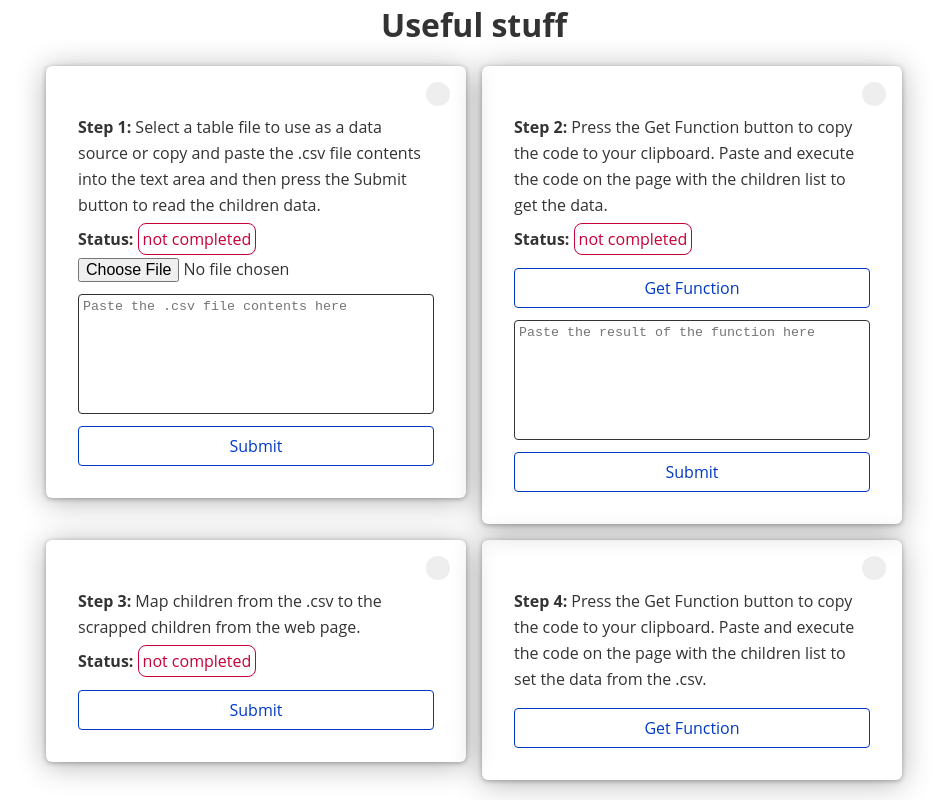
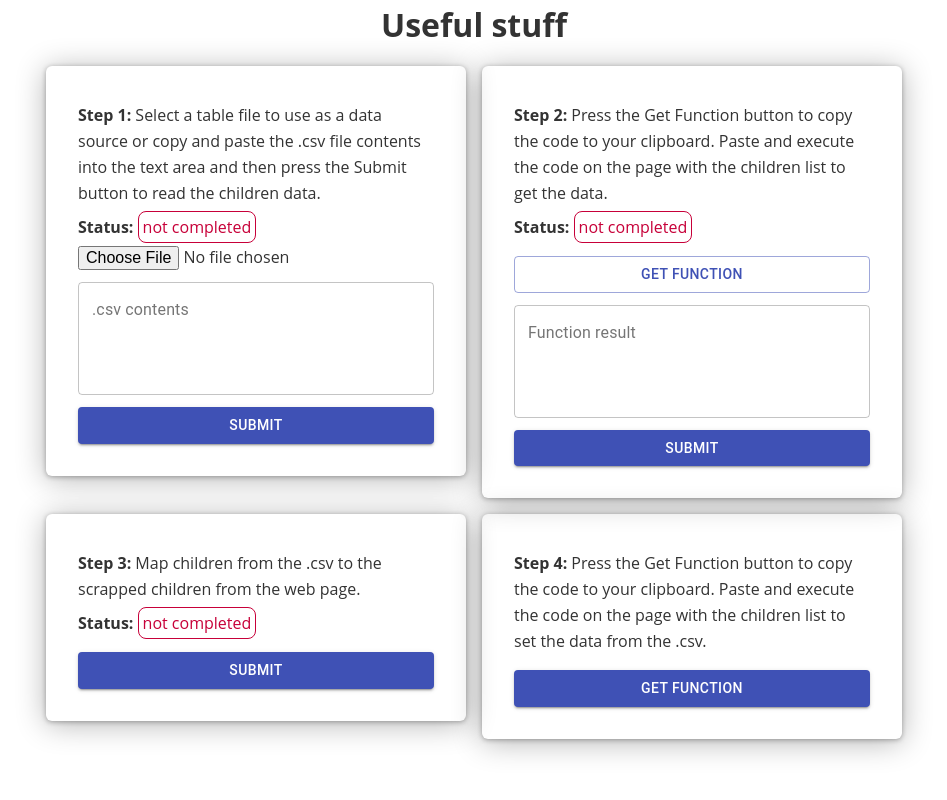
Before and after one commit to cheeseshadow/kindergarten_helper, a React (Create React App) app: page / in a window 1280 px wide. Shown: the whole page, without its empty margins (166-1113 px from the left). Built offline with nearby package versions, Linux system fonts and the light colour scheme.

Commit message:
add material-ui; replace buttons

```diff
--- a/package.json
+++ b/package.json
@@ -4,6 +4,7 @@
   "homepage": "https://cheeseshadow.github.io/kindergarten_helper",
   "private": true,
   "dependencies": {
+    "@material-ui/core": "^4.11.2",
     "@testing-library/jest-dom": "^5.11.8",
     "@testing-library/react": "^11.2.2",
     "@testing-library/user-event": "^12.6.0",
--- a/src/App.styles.ts
+++ b/src/App.styles.ts
@@ -1,17 +1,4 @@
 import styled from "styled-components";
-
-export const Button = styled.button`
-  border-radius: 4px;
-  border: solid 1px #0039C7;
-  color: #0039C7;
-  background: white;
-  margin-top: 12px;
-  height: 40px;
-
-  &:hover {
-    background: #ccdaff;
-  }
-`
 
 export const Wrapper = styled.div`
   margin: 4px 0;
--- a/src/common/AreaInput.tsx
+++ /dev/null
@@ -1,26 +0,0 @@
-import React, {ChangeEvent} from 'react'
-import styled from "styled-components";
-
-interface Props {
-    value: string,
-    placeholder: string,
-    onChange: (e: ChangeEvent<HTMLTextAreaElement>) => void,
-}
-
-const TextArea = styled.textarea`
-  resize: none;
-  width: 100%;
-  border: solid #333 1px;
-  border-radius: 4px;
-  padding: 4px;
-  height: 120px;
-  margin-top: 12px;
-`
-
-const AreaInput = ({value, placeholder, onChange}: Props) => {
-    return (
-        <TextArea placeholder={placeholder} value={value} onChange={onChange}/>
-    )
-}
-
-export default AreaInput
--- /dev/null
+++ b/src/common/Button.tsx
@@ -0,0 +1,26 @@
+import React from "react";
+import {Button as MUIButton} from "@material-ui/core";
+import {withStyles} from '@material-ui/core/styles';
+
+interface Props {
+    importance: 'primary' | 'secondary',
+    type?: 'button' | 'reset' | 'submit',
+    onClick: (event: React.MouseEvent<HTMLButtonElement, MouseEvent>) => void
+    children?: any
+}
+
+const CustomButton = withStyles({
+    root: {
+        'margin-top': '12px'
+    }
+})(MUIButton)
+
+const Button = ({importance, children, ...other}: Props) => {
+    const variant = importance === 'primary' ? 'contained' : importance === 'secondary' ? 'outlined' : 'text'
+
+    return (
+        <CustomButton variant={variant} color='primary' {...other}>{children}</CustomButton>
+    )
+}
+
+export default Button
--- /dev/null
+++ b/src/common/TextField.tsx
@@ -0,0 +1,28 @@
+import React, {ChangeEvent} from "react";
+import {TextField as MUITextField} from "@material-ui/core";
+import {withStyles} from "@material-ui/core/styles";
+
+interface Props {
+    label: string,
+    value: string,
+    onChange: (event: ChangeEvent<HTMLTextAreaElement>) => void
+}
+
+export const CustomTextField = withStyles({
+    root: {
+        'margin-top': '12px'
+    }
+})(MUITextField)
+
+const TextField = ({label, value, onChange}: Props) => {
+    return (
+        <CustomTextField label={label}
+                         multiline
+                         rows={4}
+                         variant='outlined'
+                         value={value}
+                         onChange={onChange}/>
+    )
+}
+
+export default TextField
--- a/src/components/Card.tsx
+++ b/src/components/Card.tsx
@@ -19,10 +19,10 @@ const Block = styled.div`
   margin: 8px;
   box-shadow: 0 1px 5px rgba(0, 0, 0, .3), 0 3px 30px rgba(0, 0, 0, .3);
   border-radius: 6px;
-  padding: 44px 32px 32px 32px;
+  padding: 32px;
 `
 
-const ConfigButton = styled.button<{ enabled: boolean }>`
+/*const ConfigButton = styled.button<{ enabled: boolean }>`
   position: absolute;
   width: 24px;
   height: 24px;
@@ -32,12 +32,12 @@ const ConfigButton = styled.button<{ enabled: boolean }>`
   top: 16px;
   cursor: ${({enabled}) => enabled ? 'pointer' : 'default'};
   background: ${({enabled}) => enabled ? '#FFC300' : '#eee'}
-`
+`*/
 
 const Card = ({title, text, completed, onConfig, children}: Props) => {
     return (
         <Block>
-            <ConfigButton enabled={!!onConfig} onClick={onConfig}/>
+            {/*<ConfigButton enabled={!!onConfig} onClick={onConfig}/>*/}
 
             <Wrapper><Title>{title}:</Title> {text}</Wrapper>
             {
--- a/src/main/FirstStep.tsx
+++ b/src/main/FirstStep.tsx
@@ -1,9 +1,9 @@
 import React, {ChangeEvent, useRef, useState} from "react";
 import {firstStepText} from "../App.text";
-import AreaInput from "../common/AreaInput";
 import Card from "../components/Card";
 import {structureTableData} from "../service/processing";
-import {Button} from "../App.styles";
+import TextField from "../common/TextField";
+import Button from "../common/Button";
 import {readFile} from "../service/utils";
 import {read as readXLSX, utils as XLSXUtils} from 'xlsx'
 
@@ -46,9 +46,10 @@ const FirstStep = ({tableData, setTableData}: Props) => {
                 !tableData &&
                 <React.Fragment>
                     <input type='file' ref={fileInput}/>
-                    <AreaInput value={rawCsv} placeholder={'Paste the .csv file contents here'}
+                    <TextField label='.csv contents'
+                               value={rawCsv}
                                onChange={onRawCsvSet}/>
-                    <Button type="submit" onClick={onSubmit}>Submit</Button>
+                    <Button importance='primary' type='submit' onClick={onSubmit}>Submit</Button>
                 </React.Fragment>
             }
         </Card>
--- a/src/main/FourthStep.tsx
+++ b/src/main/FourthStep.tsx
@@ -1,9 +1,9 @@
 import React from "react";
 import {fourthStepText} from "../App.text";
 import Card from "../components/Card";
-import {Button} from "../App.styles";
 import {getSetAbsentFunction} from "../service/scraping";
 import {copyToClipboard} from "../service/utils";
+import Button from "../common/Button";
 
 interface Props {
     parsedData: any,
@@ -34,7 +34,7 @@ const FourthStep = ({parsedData, tableData, successfulMatches}: Props) => {
 
     return (
         <Card title='Step 4' text={fourthStepText}>
-            <Button type="button" onClick={getFunction}>Get Function</Button>
+            <Button importance='primary' type="button" onClick={getFunction}>Get Function</Button>
         </Card>
     )
 }
--- a/src/main/SecondStep.tsx
+++ b/src/main/SecondStep.tsx
@@ -1,10 +1,10 @@
 import React, {ChangeEvent, useState} from "react";
 import {secondStepText} from "../App.text";
-import AreaInput from "../common/AreaInput";
 import Card from "../components/Card";
-import {Button} from "../App.styles";
 import {copyToClipboard} from "../service/utils";
 import {scrapChildrenFunction} from "../service/scraping";
+import Button from "../common/Button";
+import TextField from "../common/TextField";
 
 interface Props {
     parsedData: any,
@@ -36,11 +36,10 @@ const SecondStep = ({parsedData, setParsedData}: Props) => {
             {
                 !parsedData &&
                 <React.Fragment>
-                    <Button type="button" onClick={getFunction}>Get Function</Button>
+                    <Button importance='secondary' type="button" onClick={getFunction}>Get Function</Button>
 
-                    <AreaInput value={scrapedData} placeholder={'Paste the result of the function here'}
-                               onChange={onScrappedDataSet}/>
-                    <Button type="submit" onClick={onSubmit}>Submit</Button>
+                    <TextField value={scrapedData} label='Function result' onChange={onScrappedDataSet}/>
+                    <Button importance='primary' type="submit" onClick={onSubmit}>Submit</Button>
                 </React.Fragment>
             }
         </Card>
--- a/src/main/ThirdStep.tsx
+++ b/src/main/ThirdStep.tsx
@@ -1,8 +1,9 @@
 import React, {useState} from "react";
 import {thirdStepText} from "../App.text";
 import Card from "../components/Card";
-import {Button, Title, Wrapper} from "../App.styles";
+import {Title, Wrapper} from "../App.styles";
 import {matchData} from "../service/processing";
+import Button from "../common/Button";
 
 interface Props {
     parsedData: any,
@@ -33,7 +34,7 @@ const ThirdStep = ({parsedData, tableData, successfulMatches, setSuccessfulMatch
             }
             {
                 !successfulMatches &&
-                <Button type="submit" onClick={onSubmit}>Submit</Button>
+                <Button importance='primary' type="submit" onClick={onSubmit}>Submit</Button>
             }
         </Card>
     )
```
Also changed, not shown: 1 other file (tests, documents, lock files or other folders).
